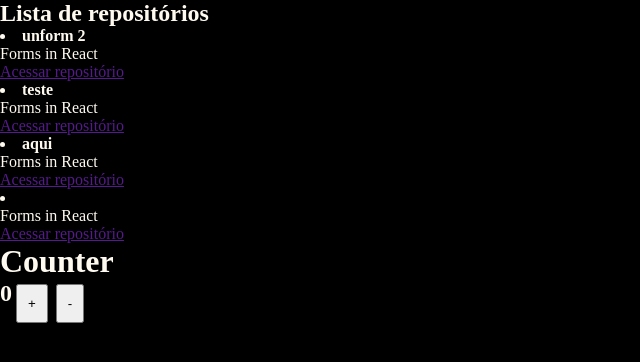
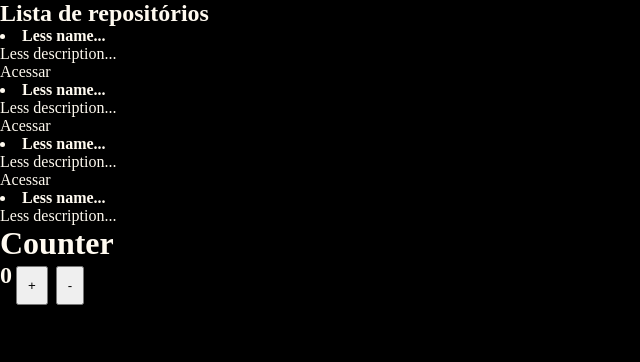
Before and after one commit to S3rgioHe/learn-react-js, a React app in the folder ignite-aula/reactjs/01-github-explorer/: page / in a window 1280 px wide. Shown: the top 362 px of the page, without its empty margins (0-640 px from the left). Built offline with nearby package versions, Linux system fonts and the light colour scheme.

Commit message:
feat: show parameters in li

```diff
--- a/ignite-aula/reactjs/01-github-explorer/src/components/RepositoryItem.jsx
+++ b/ignite-aula/reactjs/01-github-explorer/src/components/RepositoryItem.jsx
@@ -1,11 +1,12 @@
 export function RepositoryItem(props) {
+
+    console.log(props)
     return (
         <li>
-            <strong>{props.repository}</strong>
-            <p>Forms in React</p>
-            <a href="">
-                Acessar repositório
-            </a>
+            <strong>{props.repository?.name ?? 'Less name...'}</strong>
+            <p>{props.repository?.description ?? 'Less description...'}</p>
+
+            {props.repository?.link && <a href={props.repository.link}>Acessar</a>}
         </li>
     );
 }
```
